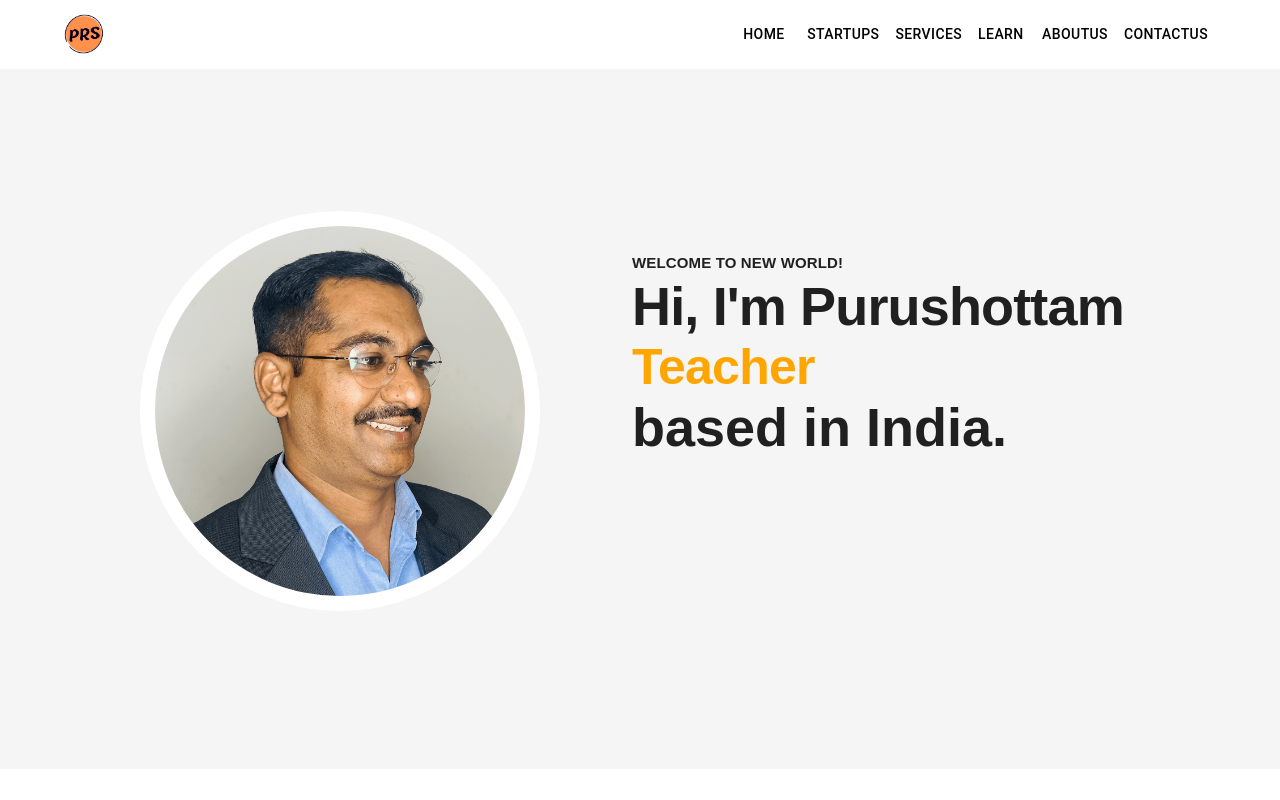
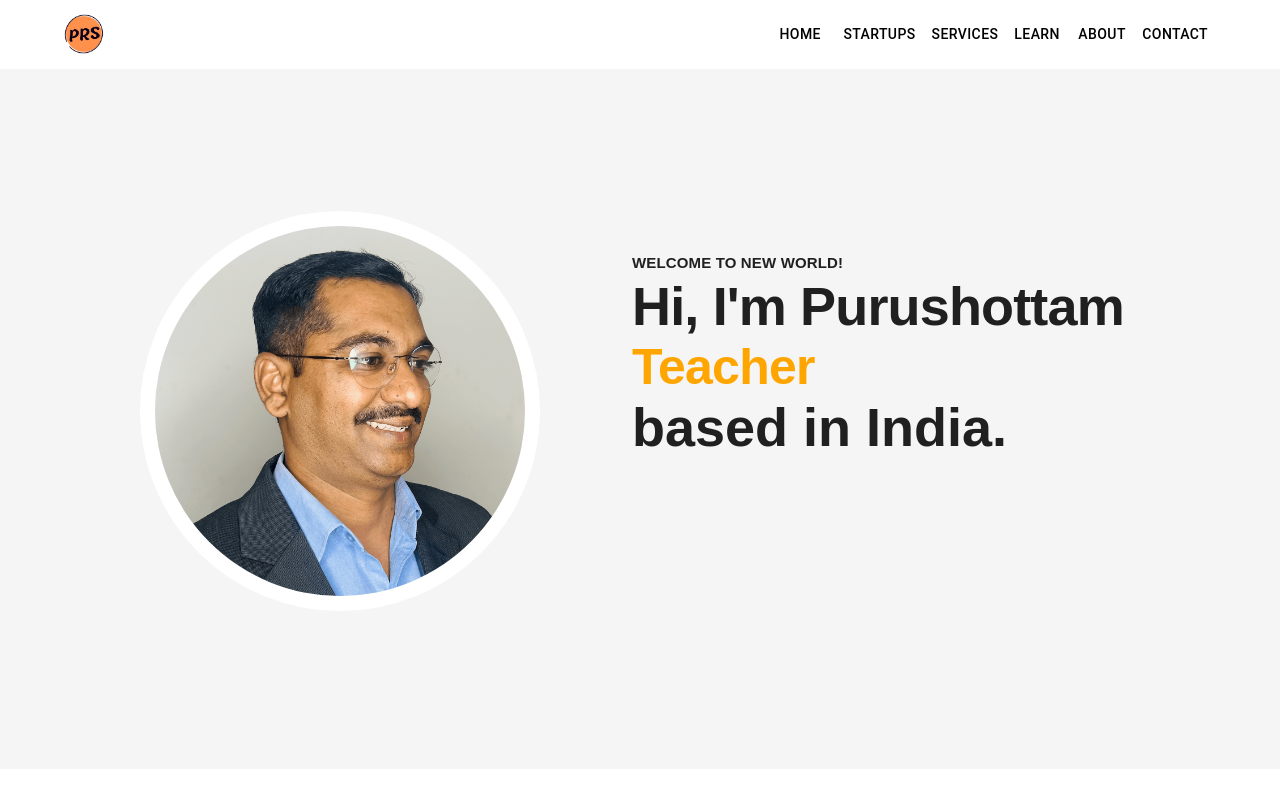
Before and after one commit to purushottamshete/prshete_react, a React (Create React App) app: page / in a window 1280 px wide. Shown: the top 800 px of the page. Built offline with nearby package versions, Linux system fonts and the light colour scheme.

Commit message:
Updating Pages

```diff
--- a/src/App.js
+++ b/src/App.js
@@ -17,8 +17,8 @@ const App = () => {
             <Route path="startups" element={<Startups/>} />
             <Route path="services" element={<Services/>} />
             <Route path="learn" element={<Learn/>} />
-            <Route path="aboutus" element={<AboutUs/>} />
-            <Route path="contactus" element={<ContactUs/>} />
+            <Route path="about" element={<AboutUs/>} />
+            <Route path="contact" element={<ContactUs/>} />
             <Route path="*" element={<NoPage />} />
           </Route>
       </Routes>
--- a/src/constants/pages.js
+++ b/src/constants/pages.js
@@ -3,8 +3,8 @@ const pages = {
     'Startups': 'startups',
     'Services': 'services',
     'Learn': 'learn',
-    'AboutUs': 'aboutus',
-    'ContactUs': 'contactus'
+    'About': 'about',
+    'Contact': 'contact'
 };
 
 export default pages;
```
